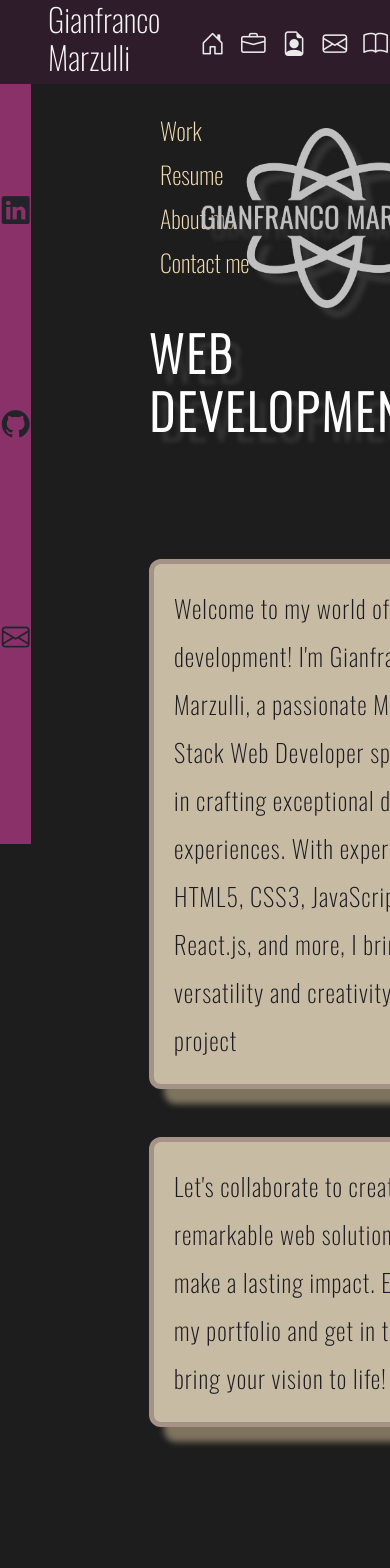
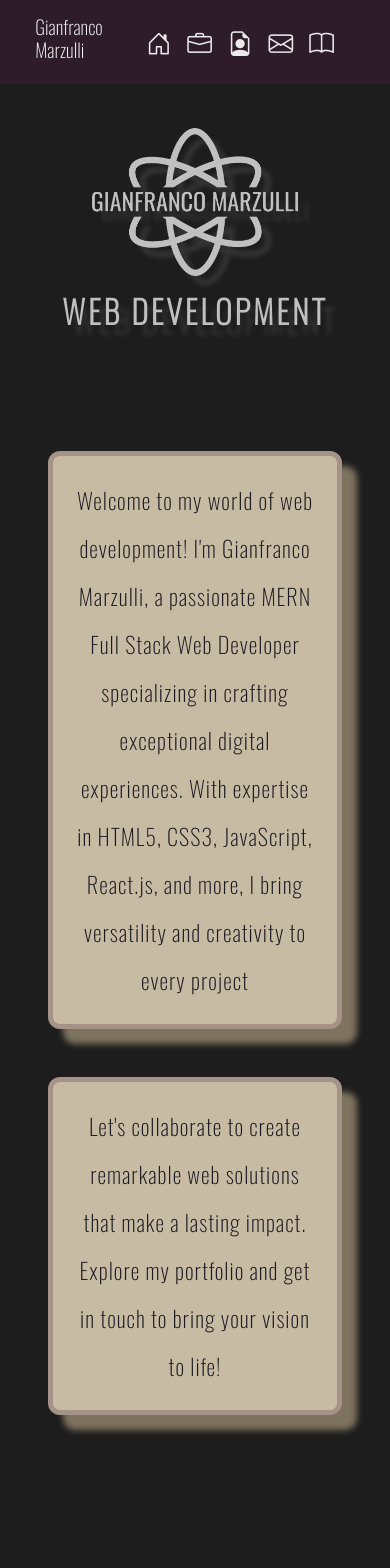
Before and after one commit to VoodooChild2712/Portfolio, a React (Create React App) app: page / in a window 390 px wide. Shown: the top 1568 px of the page. Built offline with nearby package versions, Linux system fonts and the light colour scheme.

Commit message:
added some responsive styles

```diff
--- a/src/pages/home/index.module.css
+++ b/src/pages/home/index.module.css
@@ -1,3 +1,134 @@
+/* mobile responsive */
+
+.home {
+  display: flex;
+  flex-direction: column;
+  align-items: center;
+  justify-content: center;
+  width: 100dvw;
+  padding: 2rem;
+}
+
+.left {
+  display: flex;
+}
+
+.right {
+  display: flex;
+  flex-direction: column;
+  align-items: center;
+  text-align: center;
+  margin-bottom: 5rem;
+}
+
+.intro {
+  font-size: 1.4rem;
+  line-height: 3rem;
+  color: #1c1a21;
+  padding: 20px;
+  letter-spacing: 1px;
+  backdrop-filter: blur(10px) saturate(166%);
+  -webkit-backdrop-filter: blur(10px) saturate(166%);
+  background-color: #c7bba4;
+  border-radius: 12px;
+  border: 5px solid #a69388;
+  filter: drop-shadow(15px 15px 3px #7e735e);
+  margin-bottom: 3rem;
+}
+
+.logo {
+  height: 80%;
+  width: 80%;
+  margin-top: 6rem;
+  filter: drop-shadow(10px 10px 2px #333333);
+}
+
+.logoContainer {
+  display: flex;
+  flex-direction: column;
+  align-items: center;
+  justify-content: center;
+  margin-bottom: 7rem;
+}
+
+.slogan {
+  font-size: 1.2rem;
+  color: #c0c0c0;
+  margin-top: 1rem;
+  font-weight: 600;
+  letter-spacing: 3px;
+  filter: drop-shadow(10px 10px 2px #333333);
+}
+
+/* tablet responsive */
+
+@media (max-width: 768px) {
+  .home {
+    display: flex;
+    flex-direction: column;
+    align-items: center;
+    padding: 2rem;
+  }
+
+  .list {
+    display: flex;
+    flex-direction: column;
+  }
+
+  .left {
+    display: none;
+  }
+
+  .right {
+    display: flex;
+    flex-direction: column;
+    margin-bottom: 5rem;
+    width: 90%;
+  }
+
+  .intro {
+    font-size: 1.4rem;
+    line-height: 3rem;
+    color: #1c1a21;
+    padding: 20px;
+    letter-spacing: 1px;
+    backdrop-filter: blur(10px) saturate(166%);
+    -webkit-backdrop-filter: blur(10px) saturate(166%);
+    background-color: #c7bba4;
+    border-radius: 12px;
+    border: 5px solid #a69388;
+    filter: drop-shadow(15px 15px 3px #7e735e);
+    margin-bottom: 3rem;
+  }
+
+  .logo {
+    height: 70%;
+    width: 70%;
+    margin-top: 6rem;
+    filter: drop-shadow(10px 10px 2px #333333);
+  }
+
+  .logoContainer {
+    display: flex;
+    flex-direction: column;
+    align-items: center;
+    justify-content: center;
+    margin-bottom: 7rem;
+  }
+
+  .slogan {
+    font-size: 2rem;
+    color: #c0c0c0;
+    margin-top: 1rem;
+    font-weight: 600;
+    letter-spacing: 3px;
+    filter: drop-shadow(10px 10px 2px #333333);
+  }
+}
+
+/* desktop responsive */
+
+@media (min-width: 1024px) {
   .home {
     display: flex;
     flex-direction: column;
@@ -67,30 +198,33 @@
 
   .left {
     align-self: flex-start;
-  margin-left: 8rem;
-  margin-top: 5rem;
+    margin-left: 9rem;
+    margin-top: 7rem;
     position: fixed;
+    top: 0;
   }
 
   .right {
     display: flex;
     flex-direction: column;
     margin-bottom: 5rem;
-  width: 90%;
-  margin-left: 30dvw;
+    width: 60%;
+    margin-left: 25dvw;
   }
 
   .intro {
+    width: 100%;
+    font-size: 1.4rem;
     line-height: 3rem;
-  color: #1C1A21;
+    color: #1c1a21;
     padding: 20px;
     letter-spacing: 1px;
     backdrop-filter: blur(10px) saturate(166%);
     -webkit-backdrop-filter: blur(10px) saturate(166%);
-  background-color: #C7BBA4;
+    background-color: #c7bba4;
     border-radius: 12px;
-  border: 5px solid #A69388;
-  filter: drop-shadow(15px 15px 3px #7E735E);
+    border: 5px solid #a69388;
+    filter: drop-shadow(15px 15px 3px #7e735e);
     margin-bottom: 3rem;
   }
 
@@ -114,10 +248,11 @@
   }
 
   .slogan {
-  font-size: 3rem;
-  color: white;
+    font-size: 2rem;
+    color: #c0c0c0;
     margin-top: 1rem;
     font-weight: 600;
     letter-spacing: 3px;
     filter: drop-shadow(10px 10px 2px #333333);
   }
+}
--- a/src/pages/layout/index.module.css
+++ b/src/pages/layout/index.module.css
@@ -51,11 +51,13 @@ Shadow Color (for cards): HEX6F5B74 (Dark shade complementing the card color)
   color: rgb(0, 0, 0);
 }
 
+/* mobile responsive */
+
 .main {
   display: grid;
   grid-template-areas:
     "navbar navbar navbar"
-    "sidebar content content"
+    "content content content"
     "footer footer footer";
   font-family: "Oswald";
   background-color: #1d1d1d;
@@ -67,7 +69,7 @@ Shadow Color (for cards): HEX6F5B74 (Dark shade complementing the card color)
   display: flex;
   flex-direction: row;
   justify-content: space-between;
-  padding: 1em;
+  padding: 1rem;
   align-items: center;
   background-color: #2e1c2b;
   color: #eaeaea;
@@ -80,7 +82,7 @@ Shadow Color (for cards): HEX6F5B74 (Dark shade complementing the card color)
 
 .navTitle {
   font-weight: 500;
-  font-size: 2rem;
+  font-size: 1.2rem;
   margin-left: 1em;
   color: #f5f5f5;
 }
@@ -97,8 +99,7 @@ Shadow Color (for cards): HEX6F5B74 (Dark shade complementing the card color)
 }
 
 .sidebar {
-  grid-area: sidebar;
-  display: flex;
+  display: none;
   flex-direction: column;
   justify-content: space-evenly;
   align-items: center;
@@ -152,3 +153,215 @@ Shadow Color (for cards): HEX6F5B74 (Dark shade complementing the card color)
 .mediaRefNav {
   margin: 0 0.5rem;
 }
+
+/* tablet responsive */
+
+@media (min-width: 768px) {
+  .main {
+    display: grid;
+    grid-template-areas:
+      "navbar navbar navbar"
+      "content content content"
+      "footer footer footer";
+    font-family: "Oswald";
+    background-color: #1d1d1d;
+    overflow-x: hidden;
+  }
+
+  .navbar {
+    grid-area: navbar;
+    display: flex;
+    flex-direction: row;
+    justify-content: space-between;
+    padding: 1em;
+    align-items: center;
+    background-color: #2e1c2b;
+    color: #eaeaea;
+    height: 10dvh;
+    width: 100dvw;
+    align-self: flex-start;
+    position: fixed;
+    z-index: 100;
+  }
+
+  .navTitle {
+    font-weight: 500;
+    font-size: 2rem;
+    margin-left: 1em;
+    color: #f5f5f5;
+  }
+
+  .navButtons {
+    display: flex;
+    flex-direction: row;
+    justify-content: space-between;
+    align-items: flex-end;
+  }
+
+  .navbar a {
+    color: #eaeaea;
+  }
+
+  .sidebar {
+    grid-area: sidebar;
+    display: none;
+    flex-direction: column;
+    justify-content: space-evenly;
+    align-items: center;
+    background-color: #893168;
+    height: 100%;
+    width: 7dvw;
+    padding: 4dvw;
+    position: fixed;
+    z-index: 5;
+  }
+
+  .footer {
+    grid-area: footer;
+    display: flex;
+    flex-direction: row;
+    justify-content: center;
+    align-items: center;
+    background-color: #4a1942;
+    color: antiquewhite;
+    height: 10dvh;
+    width: 100dvw;
+    align-self: flex-end;
+    z-index: 2;
+  }
+
+  .content {
+    grid-area: content;
+    background-color: antiquewhite;
+    padding: 3dvw;
+  }
+
+  .co {
+    color: #f5deb3;
+  }
+
+  .navButtons {
+    display: flex;
+    flex-direction: row;
+    padding: 1rem;
+    margin: 0 1rem;
+  }
+
+  .mediaRef:hover {
+    scale: 1.3;
+  }
+
+  .mediaRefNav:hover {
+    scale: 1.3;
+  }
+
+  .mediaRefNav {
+    margin: 0 0.5rem;
+  }
+}
+
+/* desktop responsive */
+
+@media (min-width: 1024px) {
+  .main {
+    display: grid;
+    grid-template-areas:
+      "navbar navbar navbar"
+      "sidebar content content"
+      "footer footer footer";
+    font-family: "Oswald";
+    background-color: #1d1d1d;
+    overflow-x: hidden;
+  }
+
+  .navbar {
+    grid-area: navbar;
+    display: flex;
+    flex-direction: row;
+    justify-content: space-between;
+    padding: 1em;
+    align-items: center;
+    background-color: #2e1c2b;
+    color: #eaeaea;
+    height: 10dvh;
+    width: 100dvw;
+    align-self: flex-start;
+    position: fixed;
+    z-index: 100;
+  }
+
+  .navTitle {
+    font-weight: 500;
+    font-size: 2rem;
+    margin-left: 1em;
+    color: #f5f5f5;
+  }
+
+  .navButtons {
+    display: flex;
+    flex-direction: row;
+    justify-content: space-between;
+    align-items: flex-end;
+  }
+
+  .navbar a {
+    color: #eaeaea;
+  }
+
+  .sidebar {
+    grid-area: sidebar;
+    display: flex;
+    flex-direction: column;
+    justify-content: space-evenly;
+    align-items: center;
+    background-color: #893168;
+    height: 100%;
+    width: 7dvw;
+    padding: 4dvw;
+    position: fixed;
+    z-index: 5;
+  }
+
+  .footer {
+    grid-area: footer;
+    display: flex;
+    flex-direction: row;
+    justify-content: center;
+    align-items: center;
+    background-color: #4a1942;
+    color: antiquewhite;
+    height: 10dvh;
+    width: 100dvw;
+    align-self: flex-end;
+    z-index: 2;
+  }
+
+  .content {
+    grid-area: content;
+    background-color: antiquewhite;
+    padding: 3dvw;
+  }
+
+  .co {
+    color: #f5deb3;
+  }
+
+  .navButtons {
+    display: flex;
+    flex-direction: row;
+    padding: 1rem;
+    margin: 0 1rem;
+  }
+
+  .mediaRef:hover {
+    scale: 1.3;
+  }
+
+  .mediaRefNav:hover {
+    scale: 1.3;
+  }
+
+  .mediaRefNav {
+    margin: 0 0.5rem;
+  }
+}
--- a/src/pages/portfolio/index.jsx
+++ b/src/pages/portfolio/index.jsx
@@ -212,7 +212,7 @@ const Portfolio = () => {
         <div className={styles.intro}>
           <h2 className={styles.introText}>
             So, grab a cup of coffee, sit back, and enjoy the journey. Let's
-            make your digital dreams a reality together!"
+            make your digital dreams a reality together!
           </h2>
         </div>
         <div className={styles.carouselContainer}>
--- a/src/pages/portfolio/index.module.css
+++ b/src/pages/portfolio/index.module.css
@@ -14,7 +14,7 @@
   }
 
   .portfolioTitle {
-    font-size: 7rem;
+    font-size: 3rem;
     font-weight: bold;
     font-family: "Oswald";
     filter: drop-shadow(10px 10px 3px black);
@@ -38,6 +38,7 @@
   }
 
   .introText {
+    font-size: 1.4rem;
     line-height: 2rem;
     color: #1C1A21;
     padding: 2rem;
--- a/src/pages/resume/index.module.css
+++ b/src/pages/resume/index.module.css
@@ -14,25 +14,26 @@
 }
 
 .title {
-  font-size: 5rem;
+  font-size: 3rem;
   font-weight: bold;
   font-family: "Oswald";
   filter: drop-shadow(10px 10px 3px black);
   margin-left: 20%;
   margin-top: 2rem;
-  margin-bottom: 4rem;
+  margin-bottom: 3rem;
 }
 
 .subtitle {
-  font-size: 3rem;
+  font-size: 2rem;
   font-weight: bold;
   font-family: "Oswald";
   filter: drop-shadow(10px 10px 3px black);
-  margin-bottom: 10rem;
+  margin-bottom: 5rem;
   margin-left: 20%;
 }
 
 .presentation {
+  font-size: 1.4rem;
   line-height: 2rem;
   color: #1c1a21;
   padding: 2rem;
@@ -42,7 +43,7 @@
   background-color: #c7bba4;
   border-radius: 12px;
   border: 5px solid #a69388;
-  margin-bottom: 8rem;
+  margin-bottom: 5rem;
   margin-left: 20%;
   filter: drop-shadow(20px 20px 3px #441c3e);
   text-align: center;
@@ -56,7 +57,7 @@
   flex-direction: column;
   align-items: center;
   justify-content: center;
-  width: 60%;
+  width: 45%;
   margin-left: 20%;
   filter: drop-shadow(20px 20px 3px #441c3e);
   margin-bottom: 10rem;
@@ -68,7 +69,7 @@
 }
 
 .resumePresentation {
-  font-size: 3rem;
+  font-size: 2rem;
   font-weight: bold;
   font-family: "Oswald";
   filter: drop-shadow(10px 10px 3px black);
```
Lines whose indentation alone changed are shown as unchanged.
